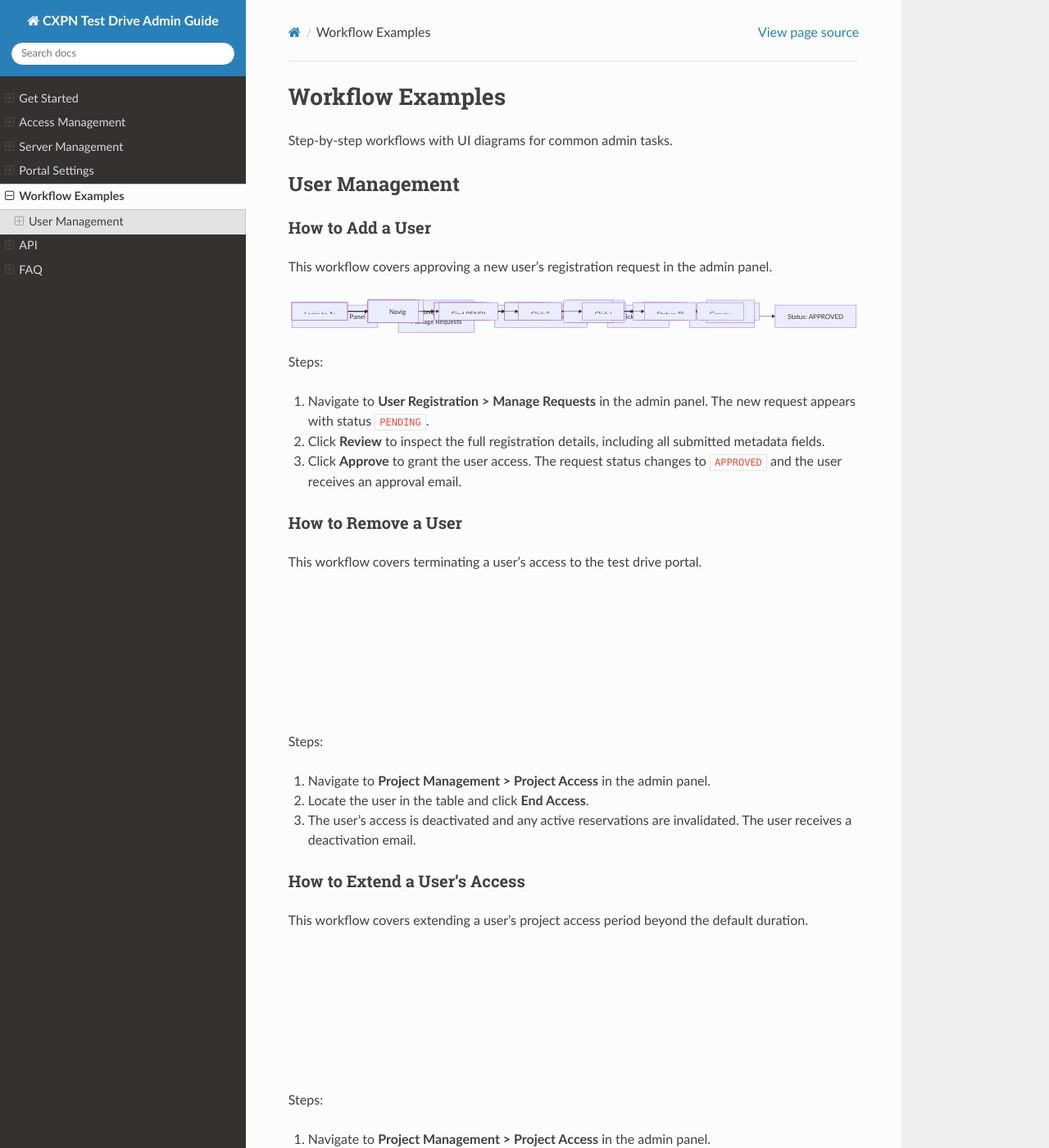
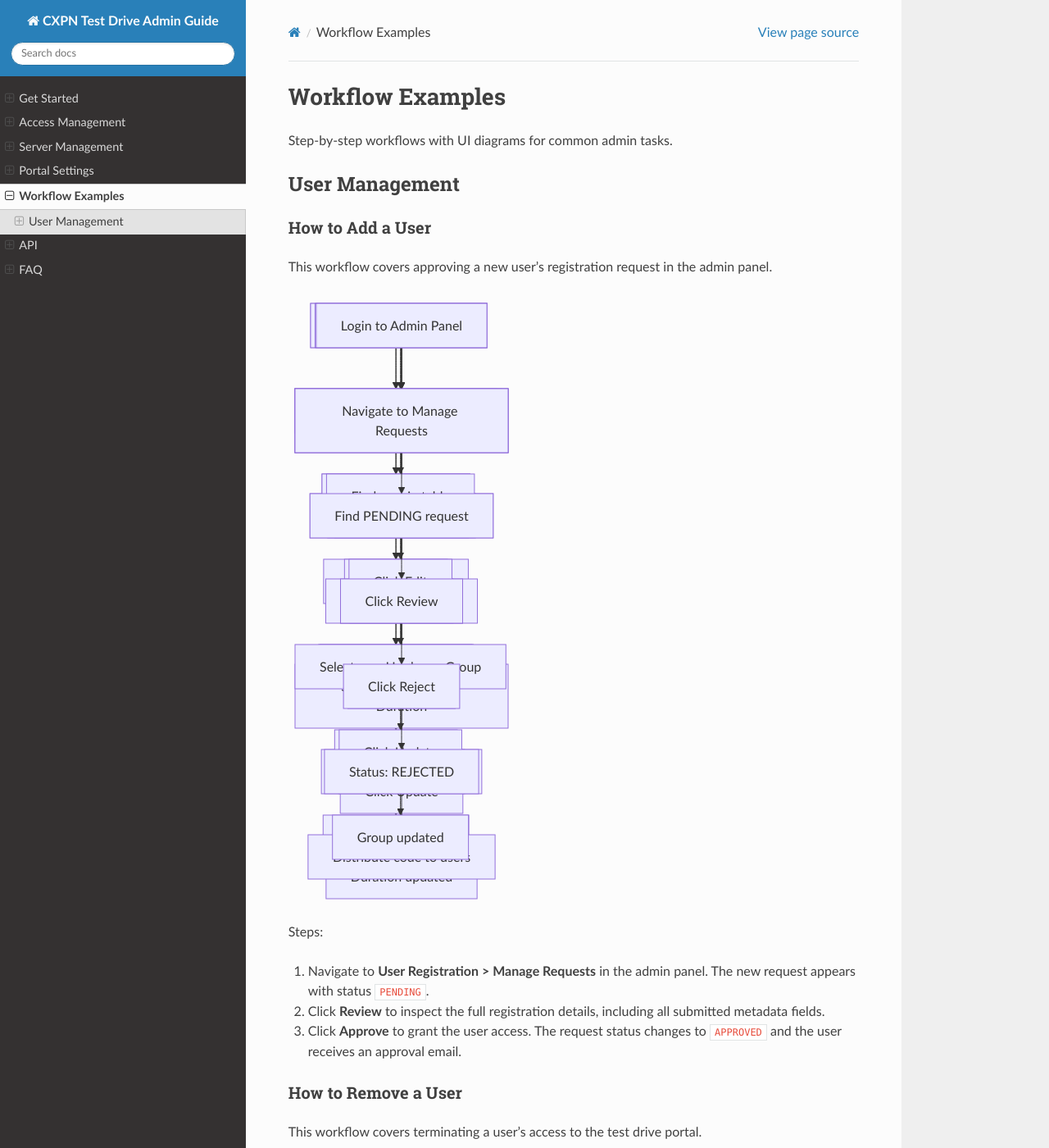
Before and after one commit to ColfaxResearch/cxpn-admin-readthedocs, a Sphinx documentation site: the page built from docs/source/workflow-examples.rst, in a window 1280 px wide and 1400 px high. Shown: the whole window at 82% size. Built offline with Sphinx 7.4.7 and the Read the Docs theme 3.1.0, drawn with Linux system fonts in a browser that asks for light colours; some of the changed lines change nothing that is shown.

Commit message:
switch workflow diagrams from horizontal to vertical layout

```diff
--- a/docs/source/workflow-examples.rst
+++ b/docs/source/workflow-examples.rst
@@ -13,8 +13,8 @@ This workflow covers approving a new user's registration request in the admin pa
 
 .. mermaid::
 
-   graph LR
-       A[Login to Admin Panel] --> B[Navigate to<br>Manage Requests]
+   graph TD
+       A[Login to Admin Panel] --> B[Navigate to Manage Requests]
        B --> C[Find PENDING request]
        C --> D[Click Review]
        D --> E[Click Approve]
@@ -33,8 +33,8 @@ This workflow covers terminating a user's access to the test drive portal.
 
 .. mermaid::
 
-   graph LR
-       A[Login to Admin Panel] --> B[Navigate to<br>Project Access]
+   graph TD
+       A[Login to Admin Panel] --> B[Navigate to Project Access]
        B --> C[Find user in table]
        C --> D[Click End Access]
        D --> E[Access terminated]
@@ -52,8 +52,8 @@ This workflow covers extending a user's project access period beyond the default
 
 .. mermaid::
 
-   graph LR
-       A[Login to Admin Panel] --> B[Navigate to<br>Project Access]
+   graph TD
+       A[Login to Admin Panel] --> B[Navigate to Project Access]
        B --> C[Find user in table]
        C --> D[Click Edit]
        D --> E[Set new End Date]
@@ -74,11 +74,11 @@ This workflow covers changing the reservation duration for a specific user.
 
 .. mermaid::
 
-   graph LR
-       A[Login to Admin Panel] --> B[Navigate to<br>Manage Requests]
+   graph TD
+       A[Login to Admin Panel] --> B[Navigate to Manage Requests]
        B --> C[Find user in table]
        C --> D[Click Edit]
-       D --> E[Set new<br>Reservation Duration]
+       D --> E[Set new Reservation Duration]
        E --> F[Click Update]
        F --> G[Duration updated]
 
@@ -96,13 +96,13 @@ This workflow covers creating an instant access code for an event.
 
 .. mermaid::
 
-   graph LR
-       A[Login to Admin Panel] --> B[Navigate to<br>Instant Access Codes]
+   graph TD
+       A[Login to Admin Panel] --> B[Navigate to Instant Access Codes]
        B --> C[Click Add New]
        C --> D[Fill in code details]
        D --> E[Click Save]
        E --> F[Code created]
-       F --> G[Distribute code<br>to users]
+       F --> G[Distribute code to users]
 
 Steps:
 
@@ -118,11 +118,11 @@ This workflow covers modifying the hardware group assigned to an existing user.
 
 .. mermaid::
 
-   graph LR
-       A[Login to Admin Panel] --> B[Navigate to<br>Project Access]
+   graph TD
+       A[Login to Admin Panel] --> B[Navigate to Project Access]
        B --> C[Find user in table]
        C --> D[Click Edit]
-       D --> E[Select new<br>Hardware Group]
+       D --> E[Select new Hardware Group]
        E --> F[Click Update]
        F --> G[Group updated]
 
@@ -140,8 +140,8 @@ This workflow covers denying a pending registration request.
 
 .. mermaid::
 
-   graph LR
-       A[Login to Admin Panel] --> B[Navigate to<br>Manage Requests]
+   graph TD
+       A[Login to Admin Panel] --> B[Navigate to Manage Requests]
        B --> C[Find PENDING request]
        C --> D[Click Review]
        D --> E[Click Reject]
```
